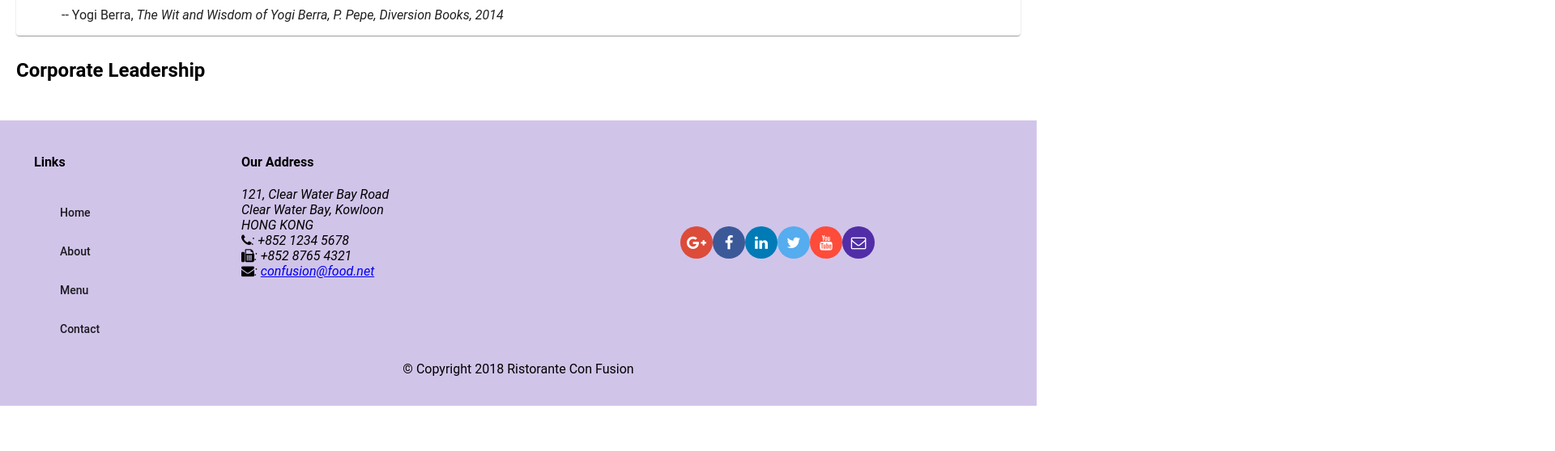
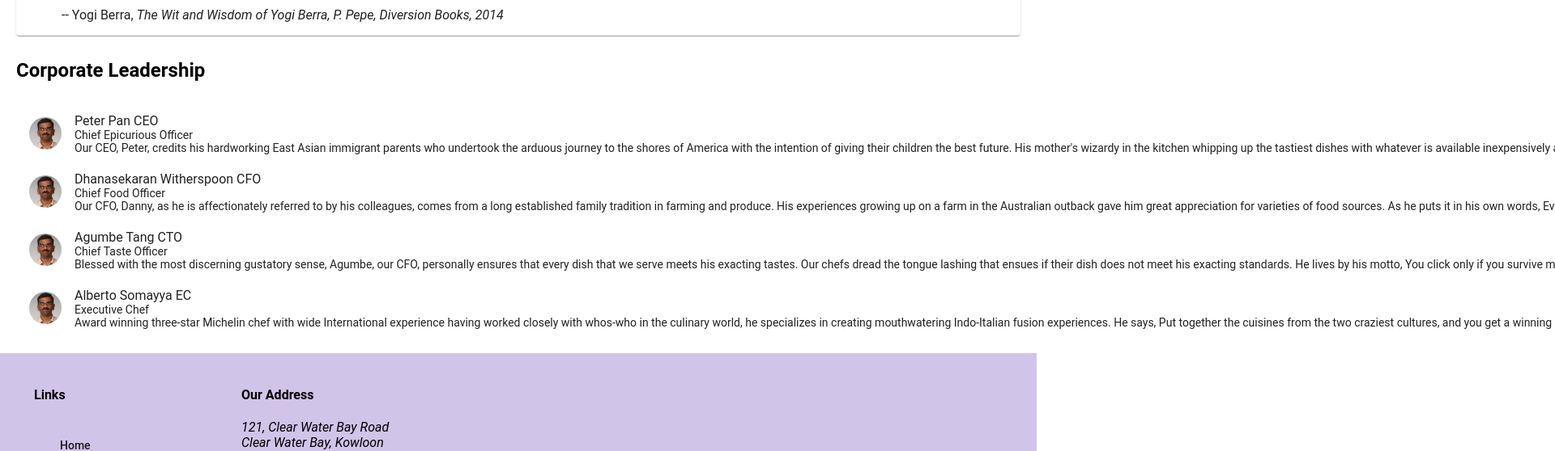
Before and after one commit to BeeramVineethReddy/Angular, an Angular app: page /about in a window 1280 px wide. Shown: the part 760-1318 px from the top of the page at 81% size, 1920 px wide, since content can reach past the window. Before the commit the page ends 1262 px from the top, so only its background shows below. Built offline with nearby package versions, Linux system fonts and the light colour scheme.

Commit message:
Final Week-2 Assignment

```diff
--- a/src/app/about/about.component.html
+++ b/src/app/about/about.component.html
@@ -60,8 +60,9 @@
       <p>Display the details of the corporate leaders here</p>
     -->
     <div>
+
     <mat-list fxFlex>
-      <mat-list-item *ngFor="let leader of leaders">
+      <mat-list-item *ngFor="let leader of leader">
         <img matListAvatar src={{leader.image}} alt={{leader.name}}>
         <h1 matLine> {{leader.name}} {{leader.abbr}} </h1>
         <p matLine>
```
